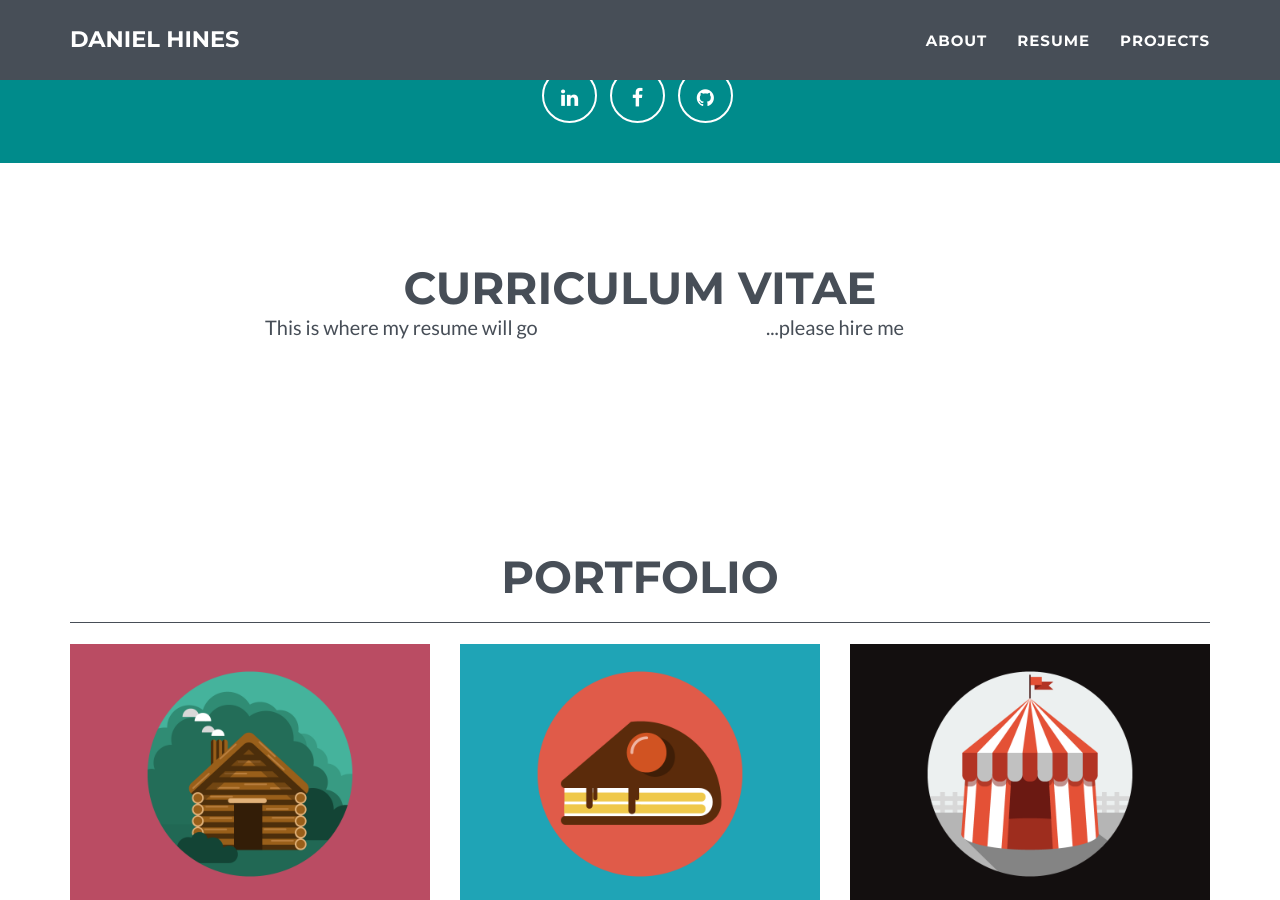
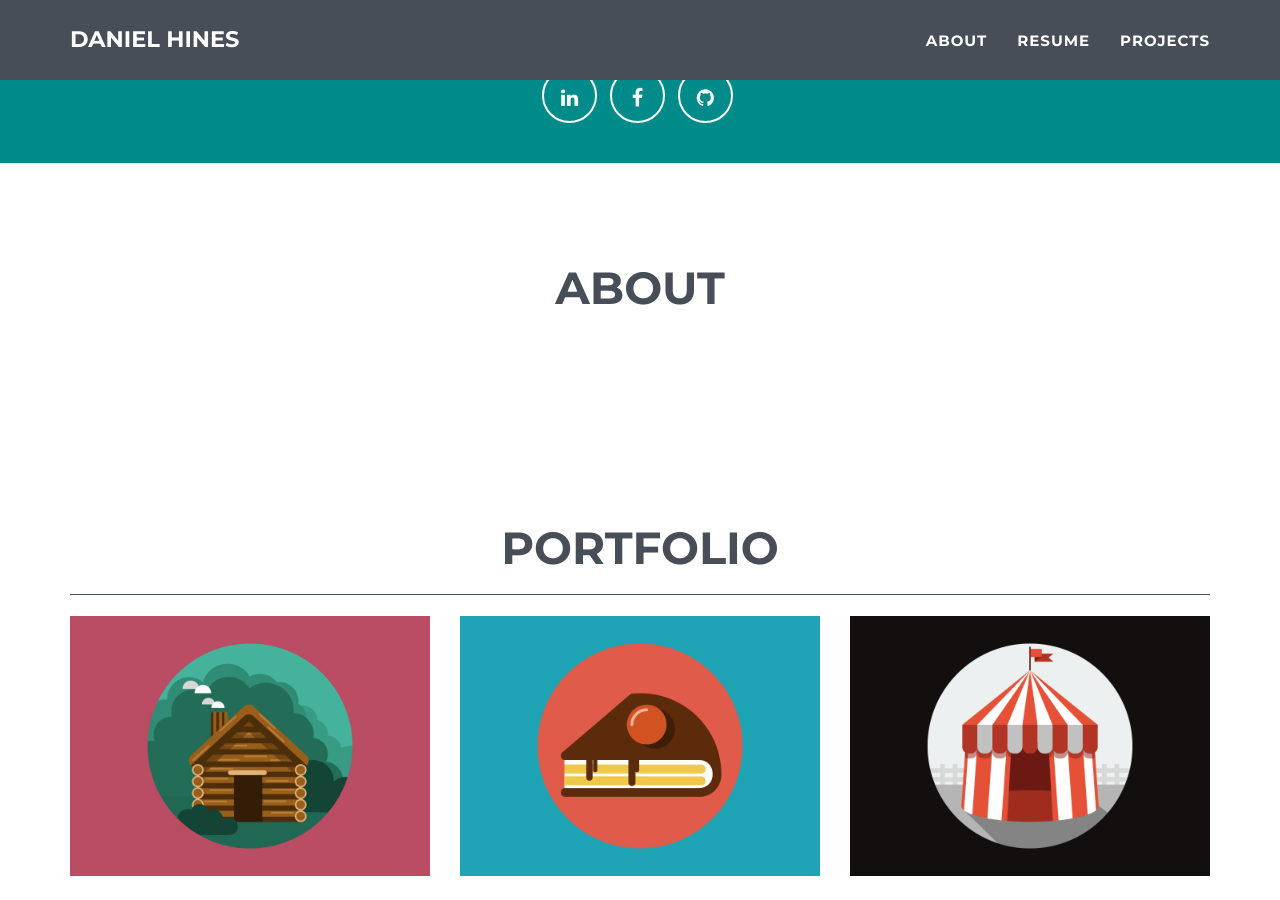
Before and after one commit to danielchines/danielchines.github.io, a Jekyll site: the page built from index.html, in a window 1280 px wide and 900 px high, scrolled down 602 px. Built offline with Jekyll 4.4.1, drawn with Linux system fonts in a browser that asks for light colours.

Commit message:
Update about.html

```diff
--- a/_includes/about.html
+++ b/_includes/about.html
@@ -3,15 +3,15 @@
         <div class="container">
             <div class="row">
                 <div class="col-lg-12 text-center">
-                    <h2>Curriculum Vitae</h2>
+                    <h2>About</h2>
                 </div>
             </div>
             <div class="row">
                 <div class="col-lg-4 col-lg-offset-2">
-                    <p>This is where my resume will go</p>
+                    <p>{{ site.about.p1 }}</p>
                 </div>
                 <div class="col-lg-4 text-center">
-                    <p>...please hire me</p>
+                    <p>{{ site.about.p2 }}</p>
                 </div>
              <!--
                 <div class="col-lg-8 col-lg-offset-2 text-center">
```
